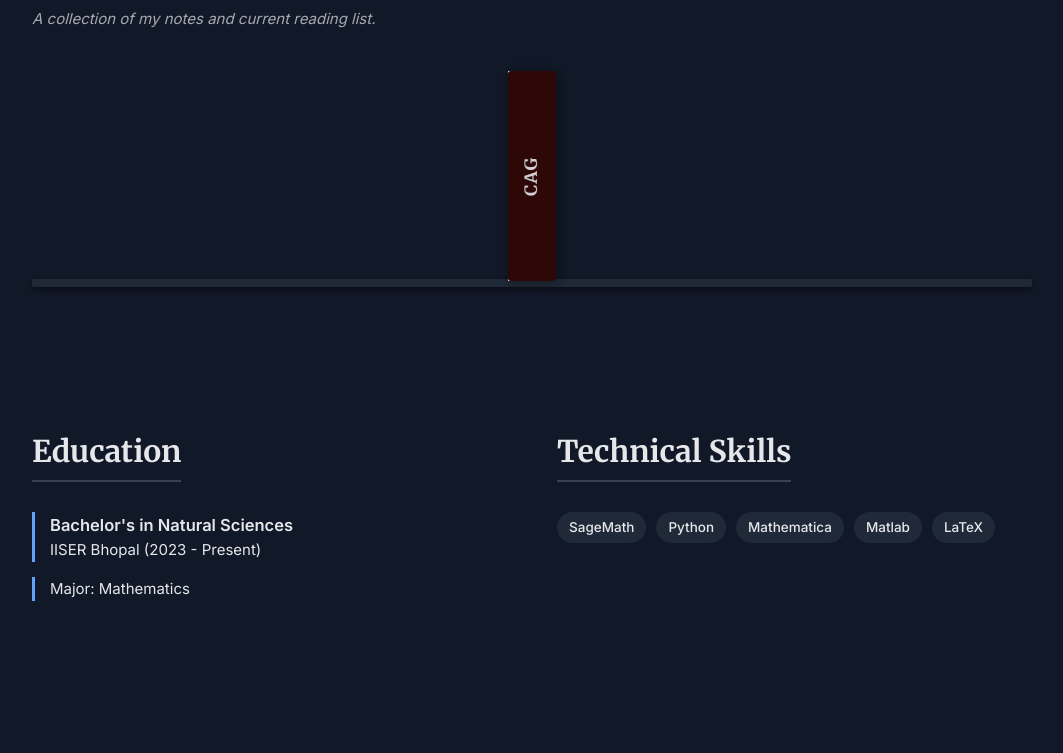
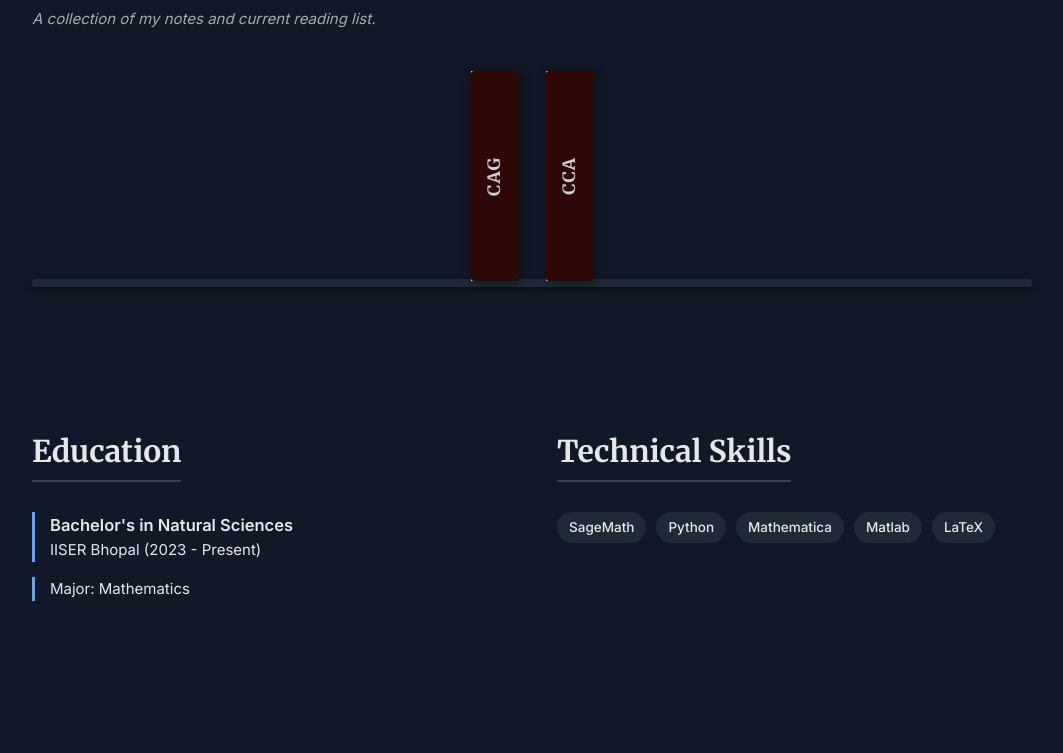
Before and after one commit to YASHSHM/YASHSHM.github.io, a plain HTML site: page index.html in a window 1280 px wide. Shown: the part 2689-3442 px from the top of the page, without its empty margins (108-1171 px from the left). Drawn offline with nearby package versions, Linux system fonts and the light colour scheme.

Commit message:
Update index.html

```diff
--- a/index.html
+++ b/index.html
@@ -162,7 +162,7 @@
         <div class="bookshelf-container">
             <div class="bookshelf">
 
-                <!-- Group Theory -->
+                <!-- Compuatational Arithmetic Geometry -->
                 <a href="pdf/CAG.pdf" target="_blank" class="book-link">
                     <div class="book">
                         <div class="book-spine"></div>
@@ -172,15 +172,15 @@
                     </div>
                 </a>
 
-                <!-- Algebraic Number Theory
-                <a href="pdf/algebraic_nt.pdf" target="_blank" class="book-link">
+                <!-- Computational Commutative Algebra -->
+                <a href="pdf/CCA.pdf" target="_blank" class="book-link">
                     <div class="book">
                         <div class="book-spine"></div>
-                        <div class="book-cover" style="background-color: #440909;">
-                            <span>Algebraic NT</span>
+                        <div class="book-cover" style="background-color: #2e0707;">
+                            <span>CCA</span>
                         </div>
                     </div>
-                </a> -->
+                </a>
 
                 <!-- Cryptography
                 <a href="pdf/cryptography.pdf" target="_blank" class="book-link">
```
